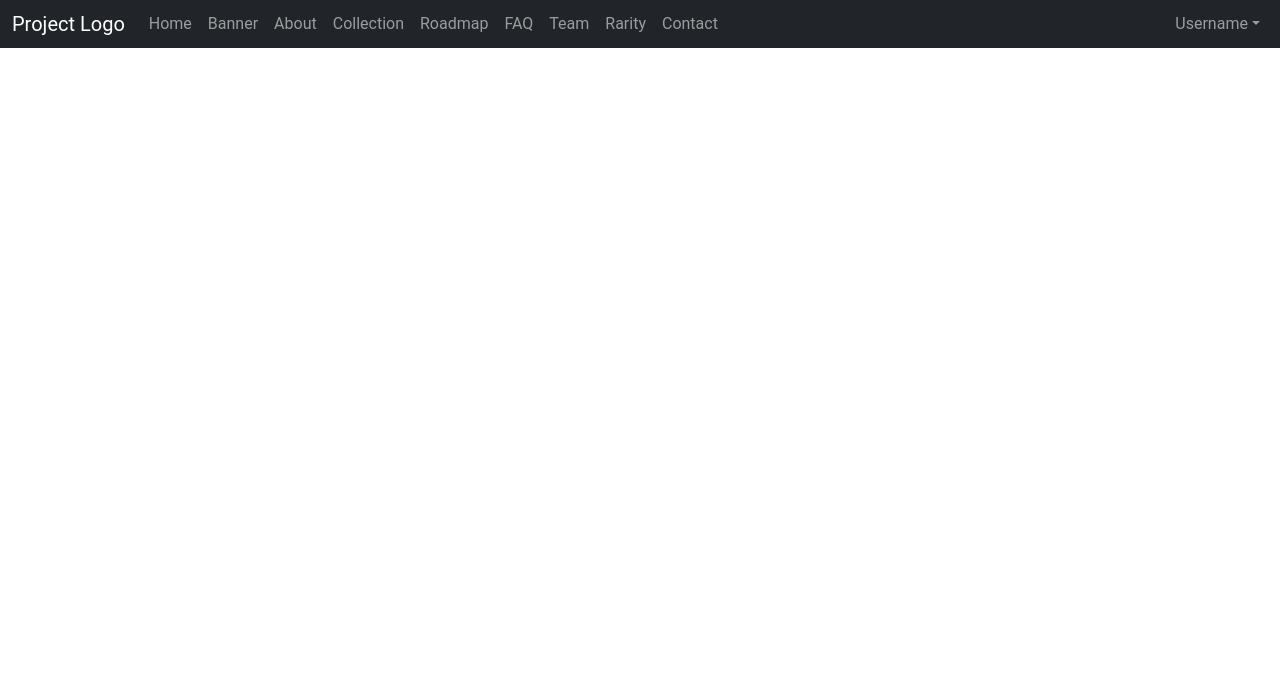
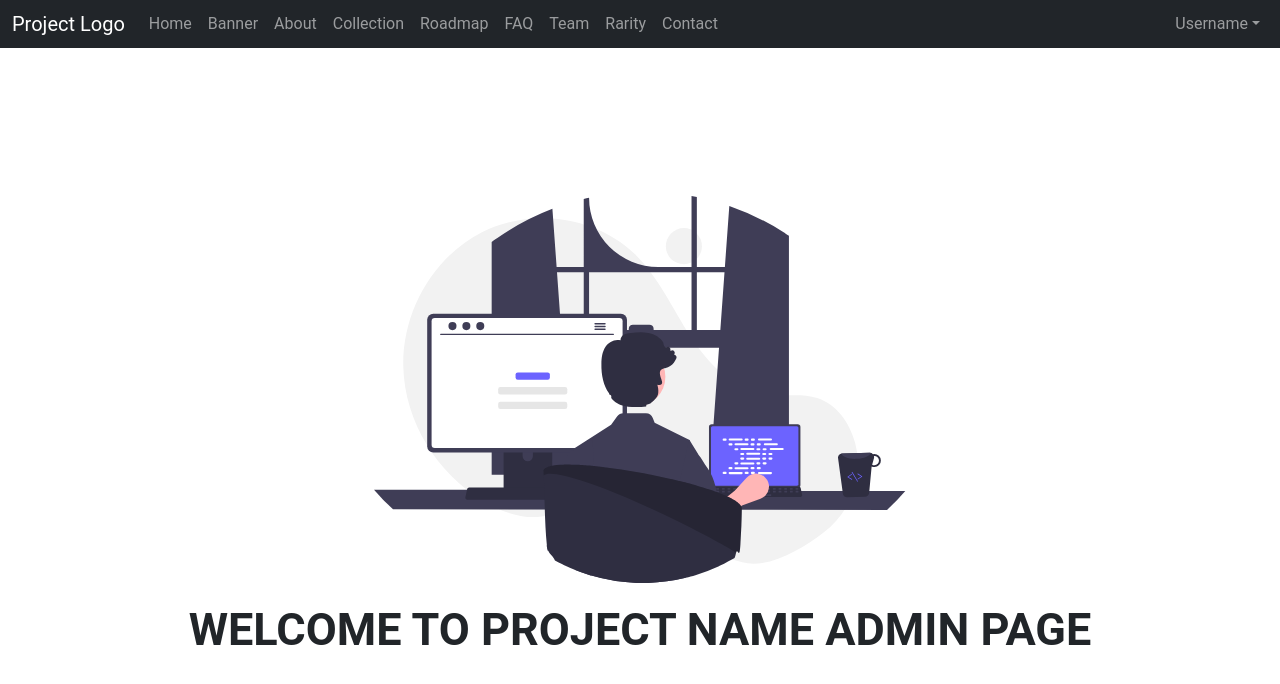
Before and after one commit to nhanlnt-96/one-mint-spot, a React (Create React App) app in the folder client/: page /admin in a window 1280 px wide. Shown: the top 684 px of the page. Built offline with nearby package versions, Linux system fonts and the light colour scheme; no server answers.

Commit message:
[homepage]: Complete create homepage component

```diff
--- a/client/src/pages/admin/AdminPage.js
+++ b/client/src/pages/admin/AdminPage.js
@@ -1,6 +1,7 @@
 import React from "react";
-import {Container} from "react-bootstrap";
+import {Container, Row} from "react-bootstrap";
 import AdminHeader from "components/adminHeader/AdminHeader";
+import Logo from "assets/imgs/bgLogin.svg";
 
 import "./AdminPage.scss";
 
@@ -8,6 +9,12 @@ const AdminPage = () => {
   return (
     <Container fluid className="admin-page-container">
       <AdminHeader/>
+      <Container className="admin-page-content d-flex flex-column justify-content-center align-items-center">
+        <Row className="d-flex flex-column justify-content-center align-items-center">
+          <img src={Logo} alt="logo"/>
+          <h1 className="title">Welcome to <span>Project name</span> Admin page</h1>
+        </Row>
+      </Container>
     </Container>
   );
 };
--- a/client/src/pages/admin/AdminPage.scss
+++ b/client/src/pages/admin/AdminPage.scss
@@ -1,4 +1,38 @@
-.admin-page-container {
-  padding-left: 0 !important;
-  padding-right: 0 !important;
+@import "../../styles/rwd";
+
+.admin-page {
+  &-container {
+    padding-left: 0 !important;
+    padding-right: 0 !important;
+    min-height: 100vh;
+  }
+
+  &-content {
+    min-height: calc(100vh - 48px);
+
+    img {
+      width: 60%;
+    }
+
+    .title {
+      text-transform: uppercase;
+      text-align: center;
+      margin-top: 24px;
+      font-size: 45px;
+      font-weight: bold;
+    }
+
+    @include mobile {
+      min-height: calc(100vh - 54px);
+      img {
+        width: 100%;
+      }
+      .title {
+        font-size: 25px;
+      }
+    }
+    @include tablet {
+      min-height: calc(100vh - 54px);
+    }
+  }
 }
```
